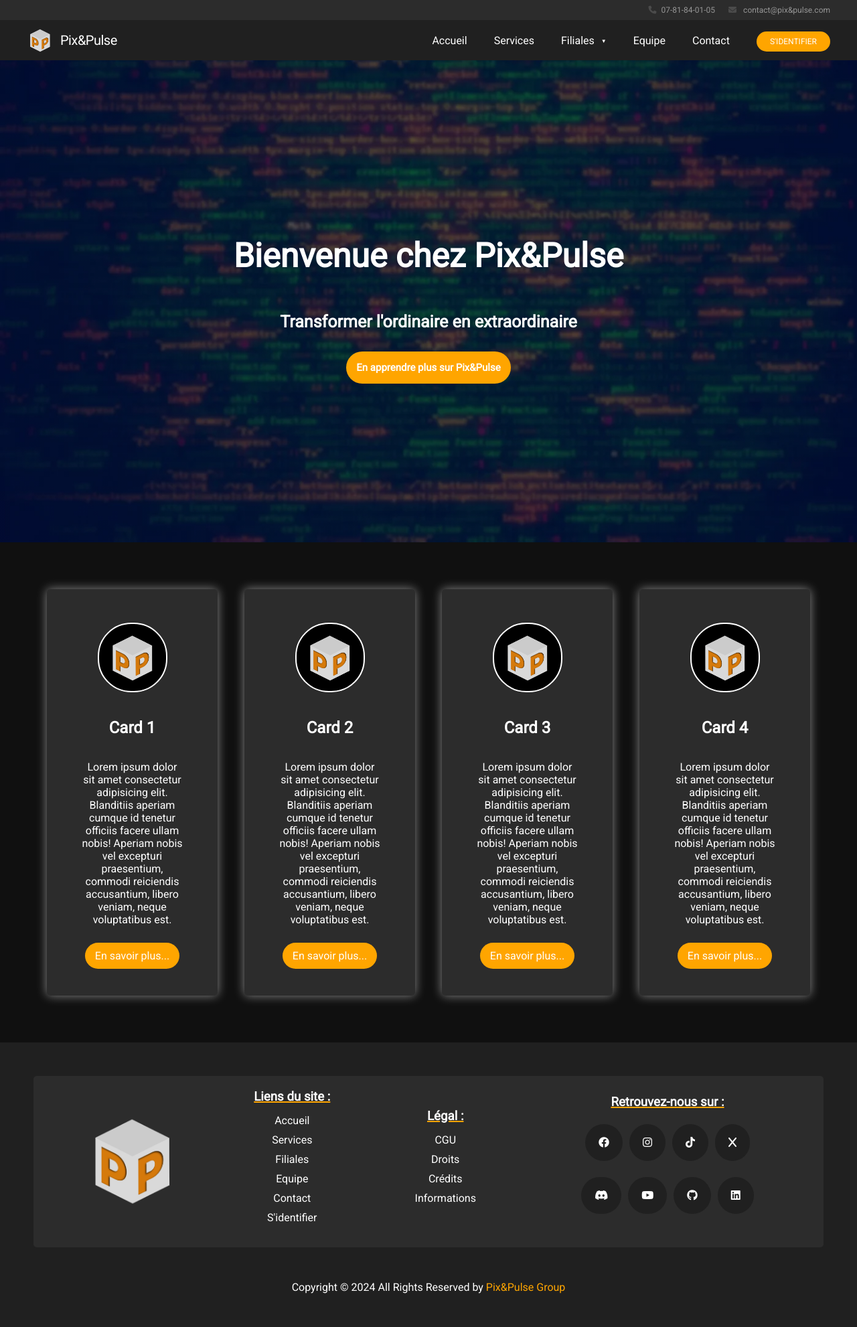
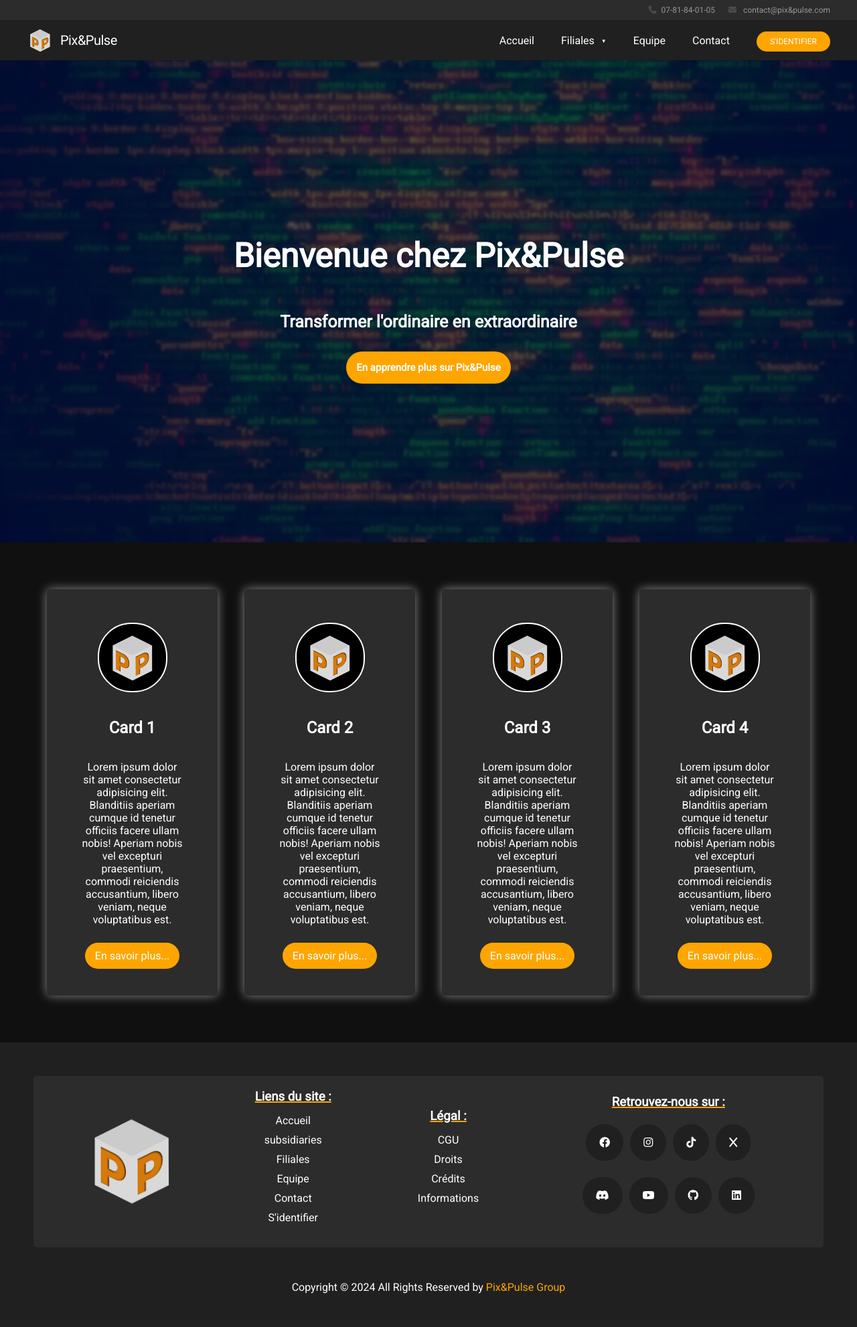
Before and after one commit to b-alvd/Pix-Pulse--group---Back, a PHP site: page / in a window 1280 px wide. Shown: the whole page at 67% size. Run offline with PHP 8.4, Linux system fonts and the light colour scheme.

Commit message:
modif services -> subsidiaries + del services

```diff
--- a/index.html
+++ b/index.html
@@ -24,7 +24,7 @@
         <!-- Styles -->
         <link rel="stylesheet" href="./public/css/global.css">
         <link rel="stylesheet" href="./public/css/header.css">
-        <link rel="stylesheet" href="./public/css/services.css">
+        <link rel="stylesheet" href="./public/css/subsidiaries.css">
         <link rel="stylesheet" href="./public/css/footer.css">
     </head>
 
@@ -52,17 +52,16 @@
                     <nav class="header_nav">
                         <ul class="header_nav__list">
                             <li class="header_nav__item"><a class="header_nav__link" href="#home_top">Accueil</a></li>
-                            <li class="header_nav__item"><a class="header_nav__link" href="#services">Services</a></li>
                             <li class="header_nav__item dropdown">
-                                <a class="header_nav__link_drop" href="#" id="filialesDropdown">
+                                <a class="header_nav__link_drop" href="#subsidiaries" id="filialesDropdown">
                                     Filiales
                                     <span class="dropdown_icon">&#9660;</span>
                                 </a>
                                 <div class="dropdown_content">
-                                    <a href="#">P&P Web / Web Mobile</a>
-                                    <a href="#">P&P Graphisme</a>
-                                    <a href="#">P&P Hébergement</a>
-                                    <a href="#">P&P Musique</a>
+                                    <a href="#subsidiaries">P&P Web / Web Mobile</a>
+                                    <a href="#subsidiaries">P&P Graphisme</a>
+                                    <a href="#subsidiaries">P&P Hébergement</a>
+                                    <a href="#subsidiaries">P&P Musique</a>
                                 </div>
                             </li>
                             <li class="header_nav__item"><a class="header_nav__link" href="#">Equipe</a></li>
@@ -87,27 +86,27 @@
         </section>
 
         <main>
-            <section id="services">
-                <div class="services_container">
-                    <article class="services_cards">
+            <section id="subsidiaries">
+                <div class="subsidiaries_container">
+                    <article class="subsidiaries_cards">
                         <img src="./public/assets/logo.webp" alt="">
                         <h2>Card 1</h2>
                         <p>Lorem ipsum dolor sit amet consectetur adipisicing elit. Blanditiis aperiam cumque id tenetur officiis facere ullam nobis! Aperiam nobis vel excepturi praesentium, commodi reiciendis accusantium, libero veniam, neque voluptatibus est.</p>
                         <a href="">En savoir plus...</a>
                     </article>
-                    <article class="services_cards">
+                    <article class="subsidiaries_cards">
                         <img src="./public/assets/logo.webp" alt="">
                         <h2>Card 2</h2>
                         <p>Lorem ipsum dolor sit amet consectetur adipisicing elit. Blanditiis aperiam cumque id tenetur officiis facere ullam nobis! Aperiam nobis vel excepturi praesentium, commodi reiciendis accusantium, libero veniam, neque voluptatibus est.</p>
                         <a href="">En savoir plus...</a>
                     </article>
-                    <article class="services_cards">
+                    <article class="subsidiaries_cards">
                         <img src="./public/assets/logo.webp" alt="">
                         <h2>Card 3</h2>
                         <p>Lorem ipsum dolor sit amet consectetur adipisicing elit. Blanditiis aperiam cumque id tenetur officiis facere ullam nobis! Aperiam nobis vel excepturi praesentium, commodi reiciendis accusantium, libero veniam, neque voluptatibus est.</p>
                         <a href="">En savoir plus...</a>
                     </article>
-                    <article class="services_cards">
+                    <article class="subsidiaries_cards">
                         <img src="./public/assets/logo.webp" alt="">
                         <h2>Card 4</h2>
                         <p>Lorem ipsum dolor sit amet consectetur adipisicing elit. Blanditiis aperiam cumque id tenetur officiis facere ullam nobis! Aperiam nobis vel excepturi praesentium, commodi reiciendis accusantium, libero veniam, neque voluptatibus est.</p>
@@ -124,7 +123,7 @@
                     <h3>Liens du site :</h3>
                     <ul>
                         <li><a href="#">Accueil</a></li>
-                        <li><a href="#">Services</a></li>
+                        <li><a href="#">subsidiaries</a></li>
                         <li><a href="#">Filiales</a></li>
                         <li><a href="#">Equipe</a></li>
                         <li><a href="#">Contact</a></li>
--- a/public/css/services.css
+++ b/public/css/subsidiaries.css
@@ -1,8 +1,8 @@
-#services .services_container {
+#subsidiaries .subsidiaries_container {
     display: flex;
     padding: 50px;
 }
-#services .services_container article {
+#subsidiaries .subsidiaries_container article {
     background-color: #2c2c2c;
     text-align: center;
     padding: 50px;
@@ -11,10 +11,10 @@
     box-shadow: rgba(255, 255, 255, 0.5) 0px 0px 15px;
     transition: all ease-in-out .3s;
 }
-#services .services_container article:hover {
+#subsidiaries .subsidiaries_container article:hover {
     box-shadow: rgba(255, 255, 255, 0.5) 0px 0px 50px;
 }
-#services .services_container article img {
+#subsidiaries .subsidiaries_container article img {
     width: 80px;
     margin-bottom: 35px;
     padding: 10px;
@@ -22,29 +22,29 @@
     border-radius: 50px;
     border: 2px solid white;
 }
-#services .services_container article h2 {
+#subsidiaries .subsidiaries_container article h2 {
     margin-bottom: 35px;
 }
-#services .services_container article p {
+#subsidiaries .subsidiaries_container article p {
     margin-bottom: 35px;
 }
-#services .services_container article a {
+#subsidiaries .subsidiaries_container article a {
     padding: 10px 15px;
     background-color: var(--color-buttons);
     border-radius: 20px;
     transition: all ease-in-out .2s;
 }
-#services .services_container article a:hover {
+#subsidiaries .subsidiaries_container article a:hover {
     background-color: var(--color-buttons-hover);
 }
 
 @media screen and (max-width: 900px) {
-    #services .services_container {
+    #subsidiaries .subsidiaries_container {
         flex-direction: column;
         padding: 50px 0;
     }
 
-    #services .services_container article {
+    #subsidiaries .subsidiaries_container article {
         width: 64%;
     }
 }
```
